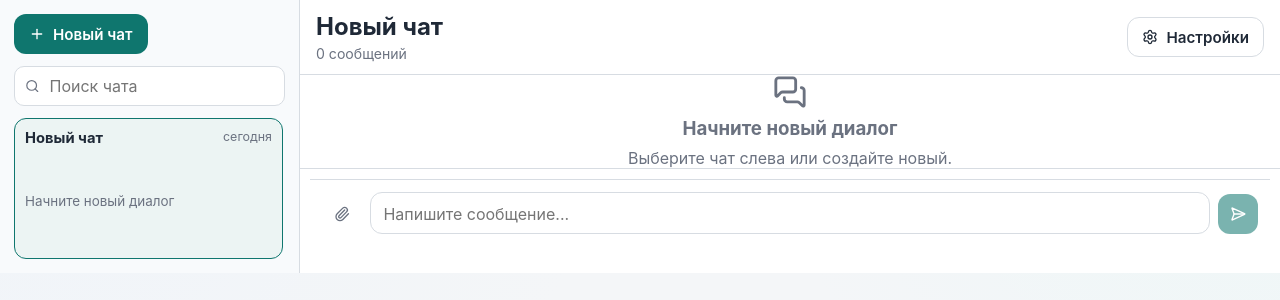
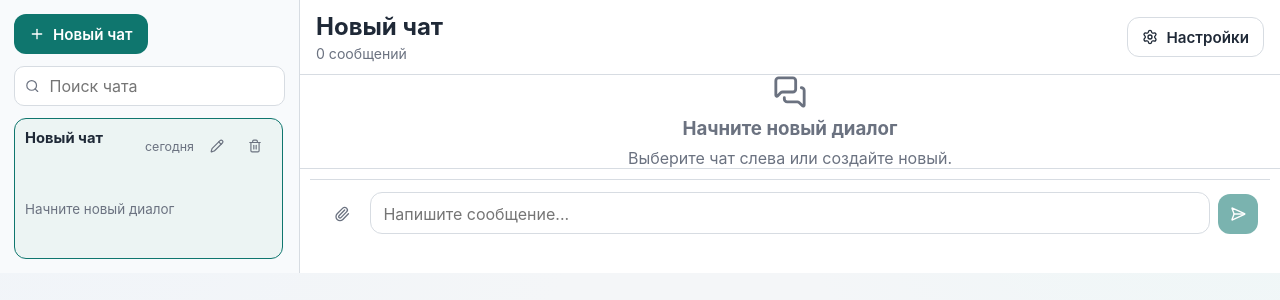
Before and after one commit to AsyncAssassin/gigachat-ui, a React app: page / in a window 1280 px wide. Both pictures are taken after a click on the button "Новый чат". Shown: the top 300 px of the page. Built offline with nearby package versions, Linux system fonts and the light colour scheme; the HTML template or start-up script is replaced by a standard one.

Commit message:
fix: prevent date overlap with chat item action buttons

```diff
--- a/src/components/sidebar/ChatItem.module.css
+++ b/src/components/sidebar/ChatItem.module.css
@@ -17,14 +17,19 @@
 .main {
   display: flex;
   justify-content: space-between;
+  align-items: flex-start;
   gap: 8px;
+  min-width: 0;
 }
 
 .title {
   font-size: 0.92rem;
+  line-height: 1.25;
   white-space: nowrap;
   overflow: hidden;
   text-overflow: ellipsis;
+  min-width: 0;
+  flex: 1;
 }
 
 .titleInput {
@@ -42,6 +47,15 @@
   color: var(--color-text-muted);
   font-size: 0.78rem;
   flex-shrink: 0;
+  text-align: right;
+  min-width: 56px;
+}
+
+.metaRight {
+  display: inline-flex;
+  align-items: center;
+  gap: 6px;
+  flex-shrink: 0;
 }
 
 .preview {
@@ -57,16 +71,22 @@
 }
 
 .actions {
-  position: absolute;
-  top: 8px;
-  right: 8px;
   display: flex;
   gap: 4px;
   opacity: 0;
   transition: opacity 0.2s ease;
+  pointer-events: none;
 }
 
 .item:hover .actions,
 .item:focus-within .actions {
   opacity: 1;
+  pointer-events: auto;
 }
+
+@media (hover: none) {
+  .actions {
+    opacity: 1;
+    pointer-events: auto;
+  }
+}
--- a/src/components/sidebar/ChatItem.tsx
+++ b/src/components/sidebar/ChatItem.tsx
@@ -104,11 +104,8 @@ export function ChatItem({
         ) : (
           <strong className={styles.title}>{chat.title}</strong>
         )}
-
+        <div className={styles.metaRight}>
           <span className={styles.date}>{formatDateLabel(chat.lastMessageAt)}</span>
-      </div>
-
-      <p className={styles.preview}>{chat.lastMessage}</p>
 
           <div className={styles.actions}>
             <Button
@@ -136,5 +133,9 @@ export function ChatItem({
             />
           </div>
         </div>
+      </div>
+
+      <p className={styles.preview}>{chat.lastMessage}</p>
+    </div>
   )
 }
```
Lines whose indentation alone changed are shown as unchanged.
